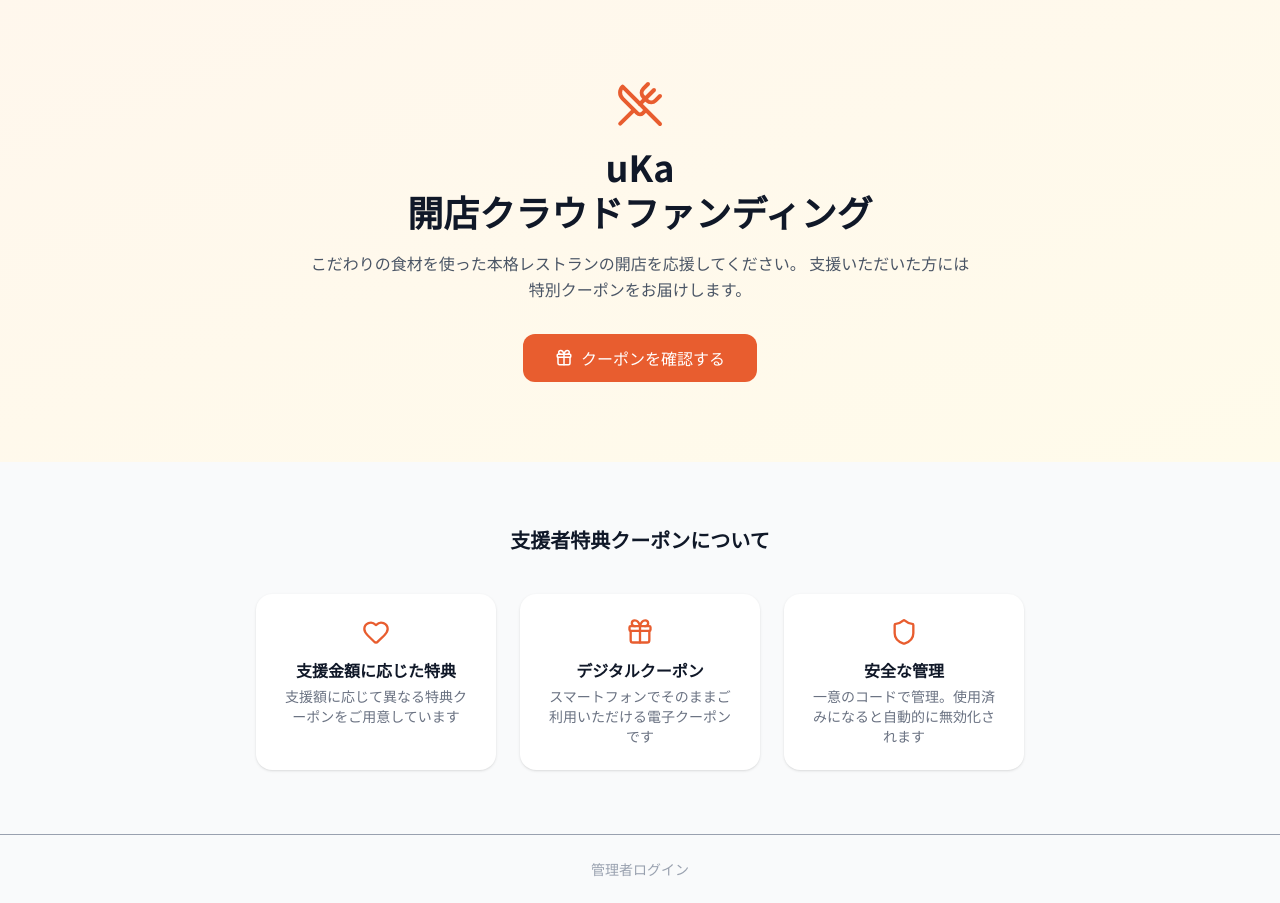
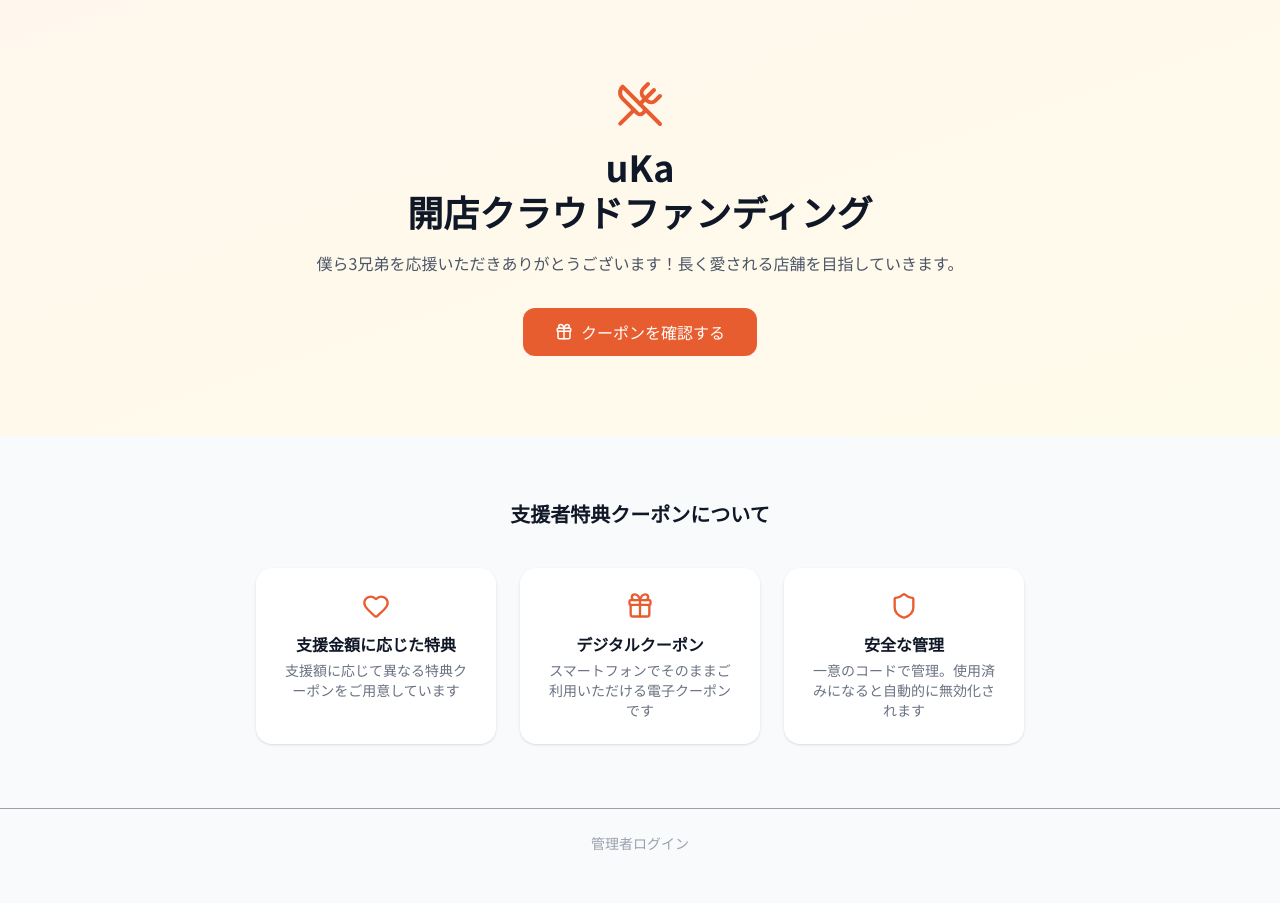
Before and after one commit to ecoandcoolrerere-arch/cf-coupon-app, a Next.js app: page / in a window 1280 px wide. After the commit the page ends 877 px from the top, so only its background shows below. Built offline with nearby package versions, Linux system fonts and the light colour scheme.

Commit message:
トップページの説明文を更新

```diff
--- a/src/app/page.tsx
+++ b/src/app/page.tsx
@@ -14,8 +14,7 @@ export default function LandingPage() {
             uKa<br />開店クラウドファンディング
           </h1>
           <p className="mt-4 text-gray-600 leading-relaxed">
-            こだわりの食材を使った本格レストランの開店を応援してください。
-            支援いただいた方には特別クーポンをお届けします。
+            僕ら3兄弟を応援いただきありがとうございます！長く愛される店舗を目指していきます。
           </p>
           <div className="mt-8 flex flex-col sm:flex-row gap-3 justify-center">
             <Link
```
